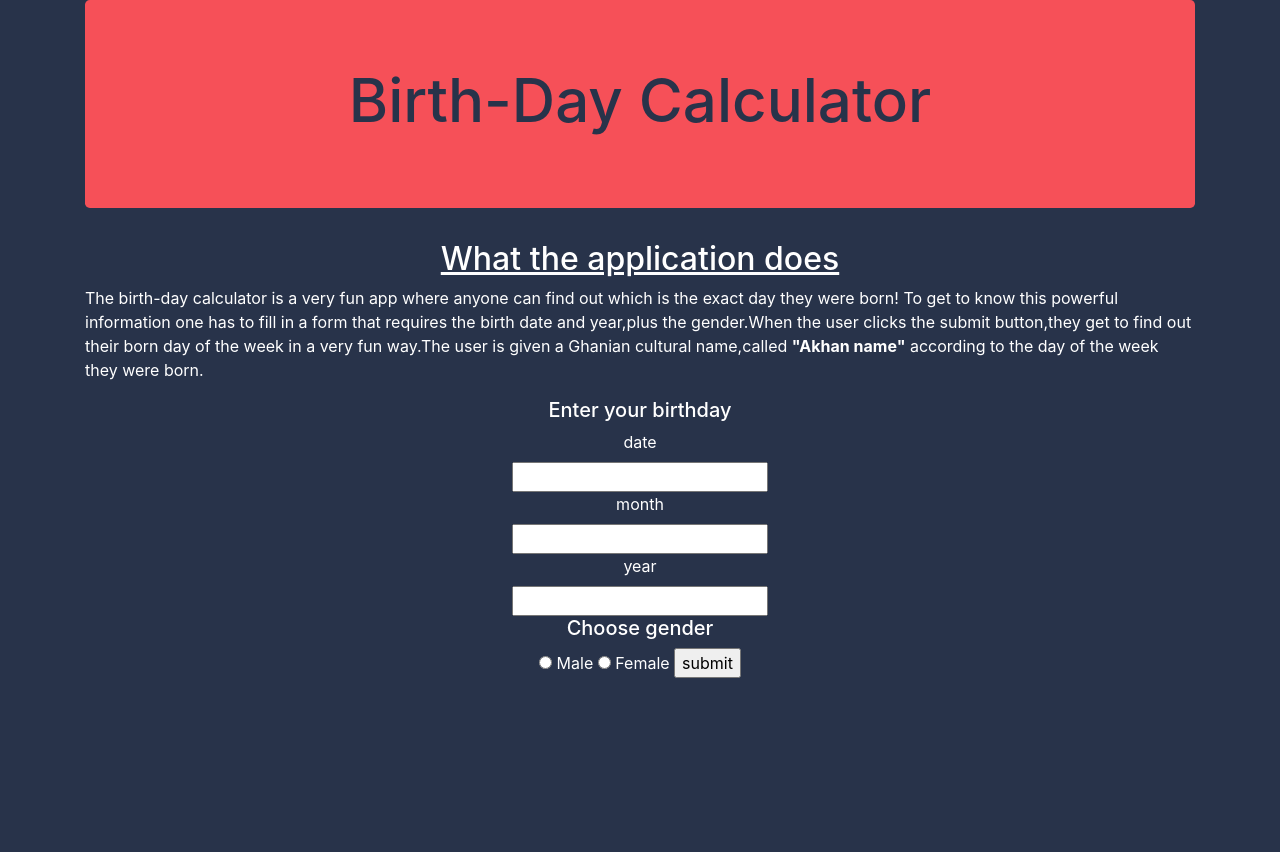
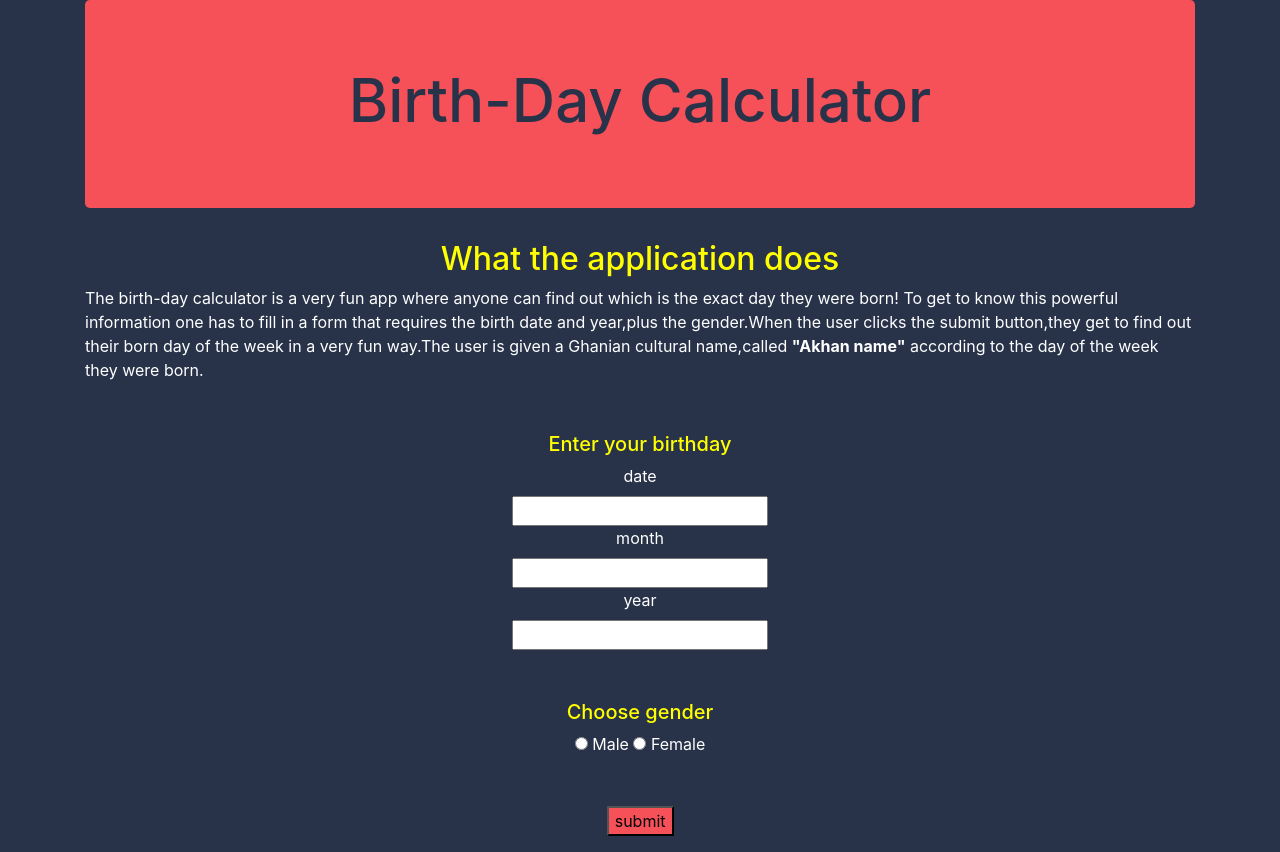
Before and after one commit to Tajeu2001/Birthday-calculator, a plain HTML site: page index.html in a window 1280 px wide. Before the commit the page ends 800 px from the top, so only its background shows below. Drawn offline with Linux system fonts and the light colour scheme.

Commit message:
Update css

```diff
--- a/css/style.css
+++ b/css/style.css
@@ -15,7 +15,7 @@ h1 {
 
 h2{
   text-align: center;
-  text-decoration: underline;
+  color:yellow;
 }
 
 form {
@@ -24,13 +24,17 @@ form {
 
 label {
   display:block;
-  margin-top: ;
 }
 
-.submit {
+#submit {
   text-align: center;
   display: block;
-  margin-left:530px;
-  margin-top: 30px;
+  margin-left:47%;
+  margin-top: 50px;
   background-color: #F65058FF;
 }
+
+h5 {
+  color:yellow;
+  margin-top:50px;
+}
```
